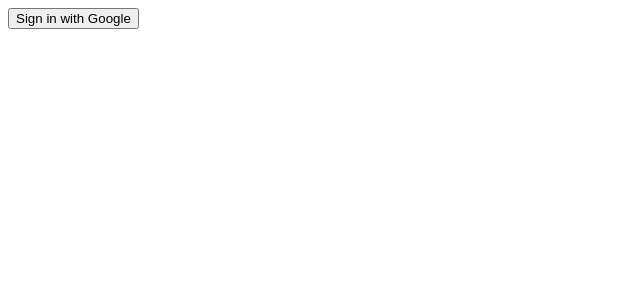
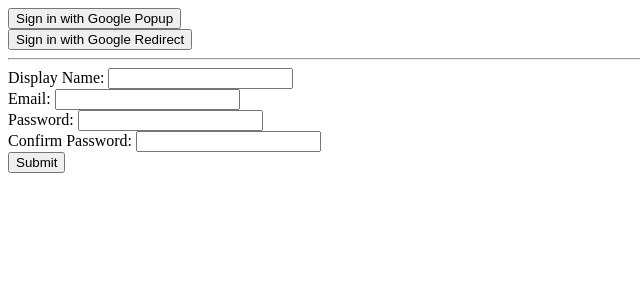
Before and after one commit to yuetong3yu/crown-clothing, a React (Vite) app: page / in a window 1280 px wide. Shown: the top 300 px of the page, without its empty margins (0-640 px from the left). Built offline with nearby package versions, Linux system fonts and the light colour scheme.

Commit message:
Login in Form components

```diff
--- a/src/App.tsx
+++ b/src/App.tsx
@@ -1,19 +1,44 @@
+import { useEffect } from 'react'
+import { getRedirectResult } from 'firebase/auth'
+
 import {
   signInWithGooglePopup,
+  signInWithGoogleRedirect,
   createUserDocumentFromAuth,
+  auth,
 } from './firebase/auth'
+import { SignUpForm } from './components/sign-up/sign-up'
 
 function App() {
   const logUser = async () => {
     const userRef = await createUserDocumentFromAuth(
       await signInWithGooglePopup()
     )
-    console.log('123 userref', userRef)
+    console.log('123 user ref', userRef)
   }
+
+  useEffect(() => {
+    initGoogleRedirect()
+
+    async function initGoogleRedirect() {
+      const redirectRes = await getRedirectResult(auth)
+      if (redirectRes) {
+        const userRef = await createUserDocumentFromAuth(redirectRes)
+        console.log('1234 user ref', userRef)
+      }
+    }
+  }, [])
 
   return (
     <div>
-      <button onClick={logUser}>Sign in with Google</button>
+      <button onClick={logUser}>Sign in with Google Popup</button>
+      <br />
+      <button onClick={signInWithGoogleRedirect}>
+        Sign in with Google Redirect
+      </button>
+      <hr />
+
+      <SignUpForm />
     </div>
   )
 }
--- /dev/null
+++ b/src/components/sign-up/sign-up.tsx
@@ -0,0 +1,75 @@
+import { useState } from 'react'
+
+interface SignUpFormFields {
+  displayName: string
+  email: string
+  password: string
+  confirmPassword: string
+}
+
+const defaultFormFields: SignUpFormFields = {
+  displayName: '',
+  email: '',
+  password: '',
+  confirmPassword: '',
+}
+
+export const SignUpForm = () => {
+  const [formFields, setFormFields] =
+    useState<SignUpFormFields>(defaultFormFields)
+  console.log('123 form fields', formFields)
+
+  const onChange = (event: any) => {
+    const { name, value } = event.target
+
+    setFormFields({ ...formFields, [name]: value })
+  }
+
+  return (
+    <div>
+      <form>
+        <label htmlFor="displayName">Display Name: </label>
+        <input
+          type="text"
+          name="displayName"
+          required
+          value={formFields.displayName}
+          onChange={onChange}
+        />
+        <br />
+
+        <label htmlFor="email">Email: </label>
+        <input
+          type="email"
+          name="email"
+          required
+          value={formFields.email}
+          onChange={onChange}
+        />
+        <br />
+
+        <label htmlFor="password">Password: </label>
+        <input
+          type="password"
+          name="password"
+          required
+          value={formFields.password}
+          onChange={onChange}
+        />
+        <br />
+
+        <label htmlFor="confirmPassword">Confirm Password: </label>
+        <input
+          type="password"
+          name="confirmPassword"
+          required
+          value={formFields.confirmPassword}
+          onChange={onChange}
+        />
+        <br />
+
+        <button type="submit">Submit</button>
+      </form>
+    </div>
+  )
+}
--- a/src/firebase/auth.ts
+++ b/src/firebase/auth.ts
@@ -4,6 +4,7 @@
   signInWithPopup,
   getAuth,
   UserCredential,
+  signInWithRedirect,
 } from 'firebase/auth'
 import { getFirestore, doc, getDoc, setDoc } from 'firebase/firestore'
 
@@ -27,6 +28,7 @@
 export const auth = getAuth()
 
 export const signInWithGooglePopup = () => signInWithPopup(auth, provider)
+export const signInWithGoogleRedirect = () => signInWithRedirect(auth, provider)
 
 const db = getFirestore()
 
```
